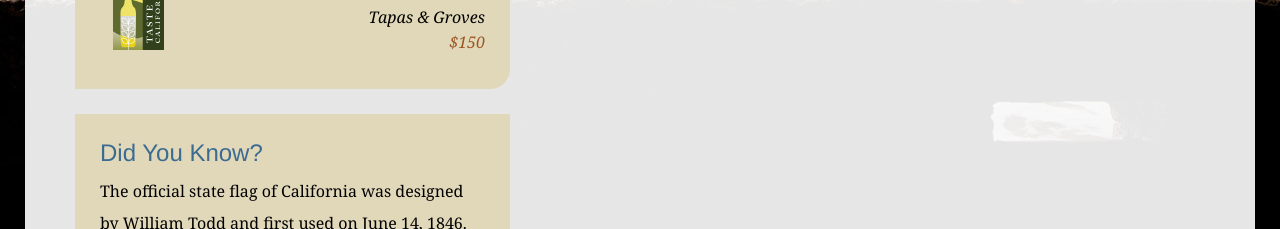
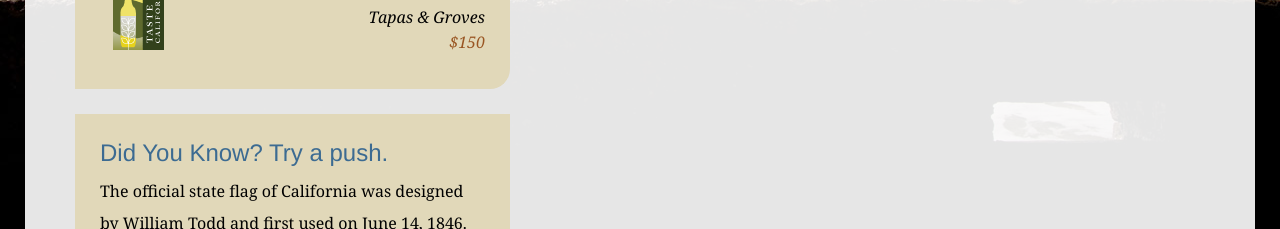
Before and after one commit to danv100/explore_california, a plain HTML site: page index.html in a window 1280 px wide. Shown: the part 939-1168 px from the top of the page. Drawn offline with Linux system fonts and the light colour scheme.

Commit message:
trying to push to server.

```diff
--- a/index.html
+++ b/index.html
@@ -88,7 +88,7 @@
           </div>
 
           <div id="trivia" class="callOut">
-            <h1>Did You Know?</h1>
+            <h1>Did You Know? Try a push.</h1>
             <p>The official state flag of California was designed by William Todd and first used on June 14, 1846. The flag was not officially adopted until 1911. The flag features a grizzly bear, a red bar, a star and is one of the most recognizable state flags in the Nation.</p>
           </div>
         </div>
```
